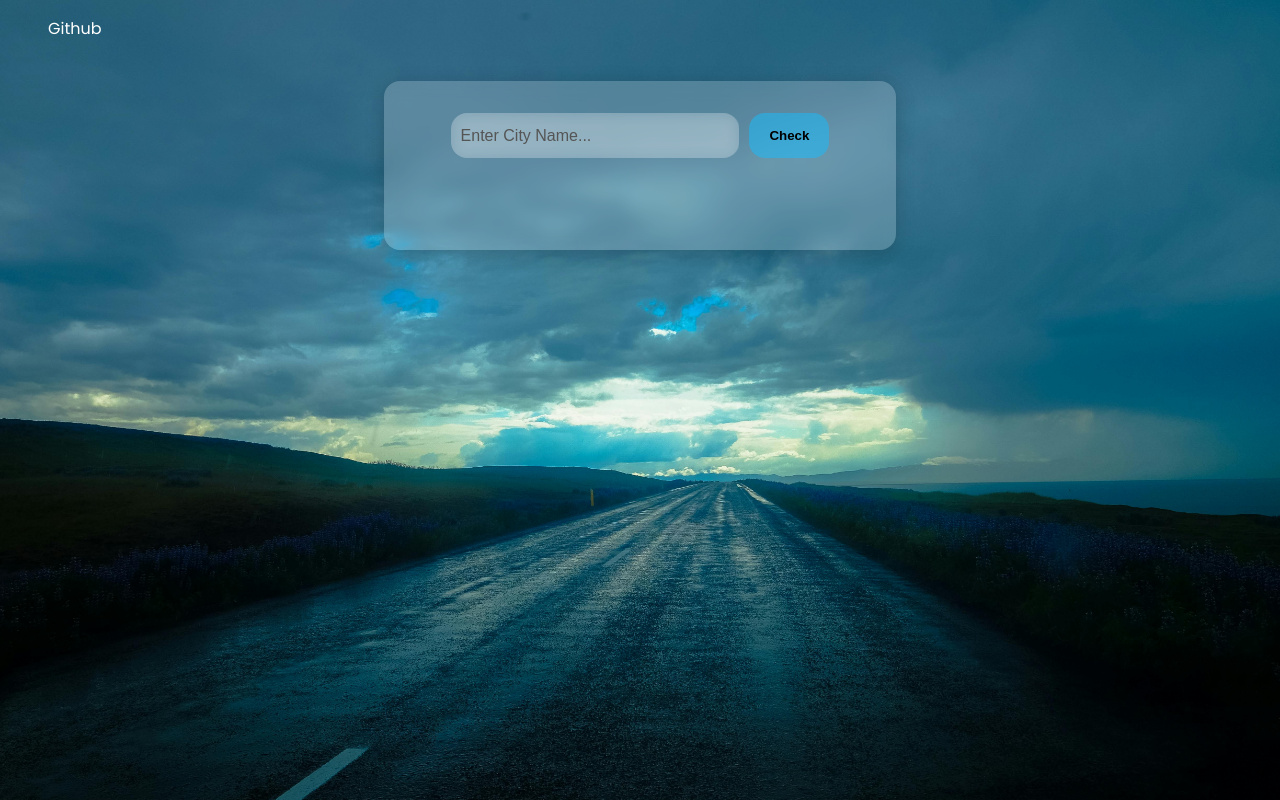
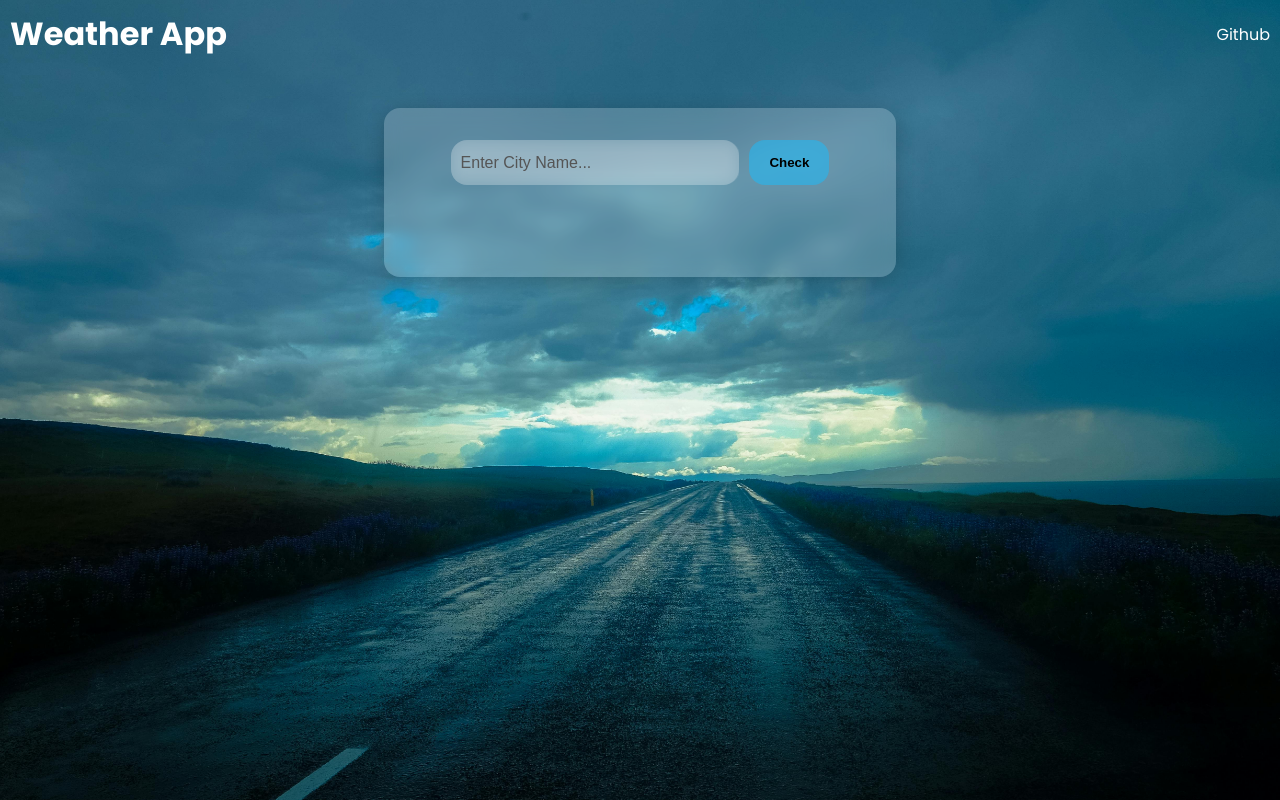
Before and after one commit to amitbishnoii/weather-app, a React (Vite) app: page / in a window 1280 px wide. Built offline with nearby package versions, Linux system fonts and the light colour scheme.

Commit message:
final commit finish the app with clean ui

```diff
--- a/src/components/Navbar.css
+++ b/src/components/Navbar.css
@@ -1,3 +1,20 @@
 ul li {
     list-style-type: none;
 }
+
+ul {
+    display: flex;
+    justify-content: space-between;
+    align-items: center;
+    padding: 10px;
+}
+
+a {
+    color: white;
+    text-decoration: none;
+    transition: all 0.1s;
+}
+
+a:hover {
+    font-weight: 500;
+}
--- a/src/components/Navbar.jsx
+++ b/src/components/Navbar.jsx
@@ -4,9 +4,10 @@ import "./Navbar.css"
 const Navbar = () => {
   return (
     <div>
-        <ul>
-            <li>Github</li>
-        </ul>
+      <ul>
+        <h1>Weather App</h1>
+        <a href='https://github.com/amitbishnoii'>Github</a>
+      </ul>
     </div>
   )
 }
--- a/src/index.css
+++ b/src/index.css
@@ -1,5 +1,9 @@
 @import url('https://fonts.googleapis.com/css2?family=Poppins:ital,wght@0,100;0,200;0,300;0,400;0,500;0,600;0,700;0,800;0,900;1,100;1,200;1,300;1,400;1,500;1,600;1,700;1,800;1,900&display=swap');
 
+* {
+    margin: 0;
+    padding: 0;
+}
 
 body {
     font-family: poppins;
```
